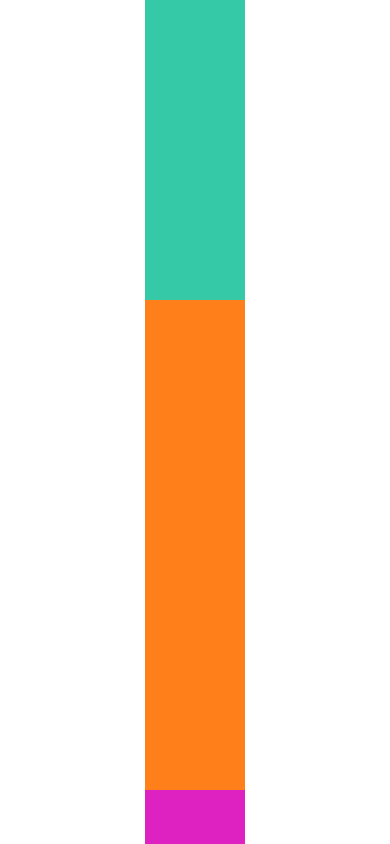
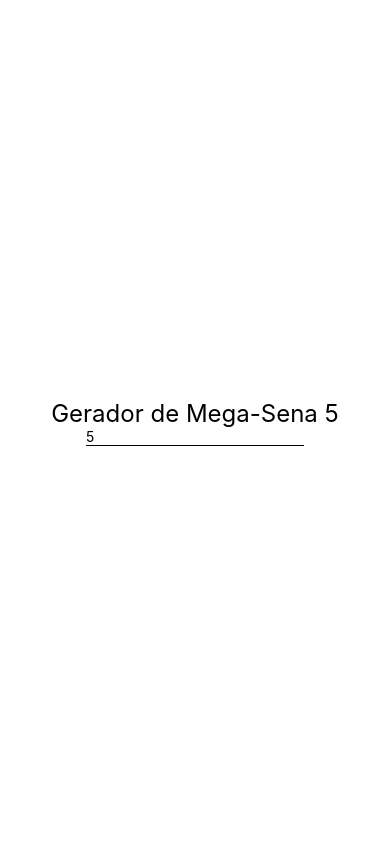
Before and after one commit to luisgs7/exercicios-rn, a React Native app: screen / in a window 390 px wide. Built offline with nearby package versions, Linux system fonts and the light colour scheme.

Commit message:
new class component Mega.

```diff
--- a/src/Index.js
+++ b/src/Index.js
@@ -22,12 +22,14 @@ import FlexBoxV1 from './components/layout/FlexBoxV1';
 import FlexBoxV2 from './components/layout/FlexBoxV2';
 import FlexBoxV3 from './components/layout/FlexBoxV3';
 import FlexBoxV4 from './components/layout/FlexBoxV4';
+import Mega from './components/mega/Mega';
 
 export default () => {
   return (
     <SafeAreaView style={style.App}>
+      <Mega qtdNumeros={5}/>
+        {/* <Primeiro />
         <FlexBoxV4 />
-        {/* <Primeiro />
         <FlexBoxV3 />
         <FlexBoxV1/>
       <DigiteSeuNome/>
--- /dev/null
+++ b/src/components/mega/Mega.js
@@ -0,0 +1,32 @@
+import React, { Component } from "react"
+import { Text, TextInput } from "react-native"
+import Estilo from '../estilo'
+
+
+export default class Mega extends Component {
+    state = {
+        qtdNumeros: this.props.qtdNumeros
+    }
+
+    alterarQtdeNumero(qtde) {
+        this.setState({qtdNumeros: qtde})
+    }
+
+    render() {
+        return (
+            <>
+                <Text style={Estilo.fontG}>
+                    Gerador de Mega-Sena {this.state.qtdNumeros}
+                </Text>
+
+                <TextInput
+                    keyboardType="number-pad"
+                    style={{borderBottomWidth: 1}}
+                    placeholder="Qtde de Números"
+                    value={this.state.qtdNumeros}
+                    onChangeText={qtde => this.alterarQtdeNumero(qtde)}
+                />
+            </>
+        )
+    }
+}
```
